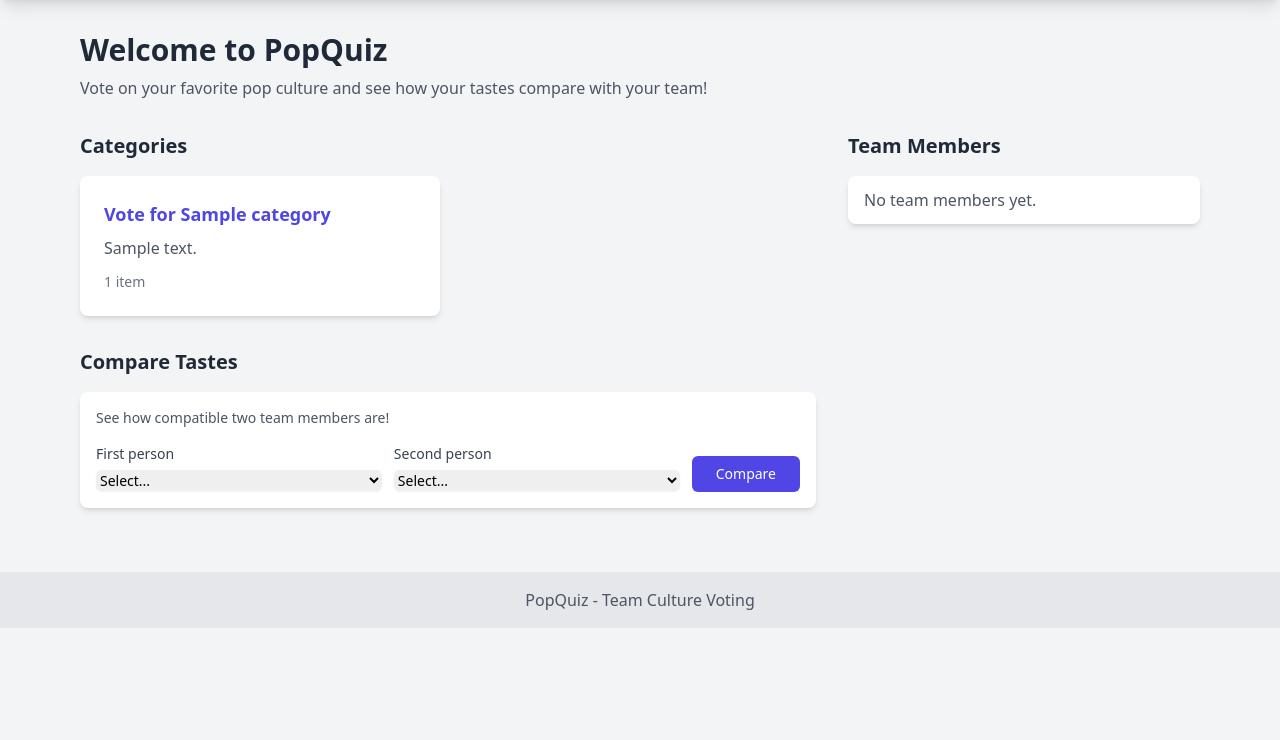
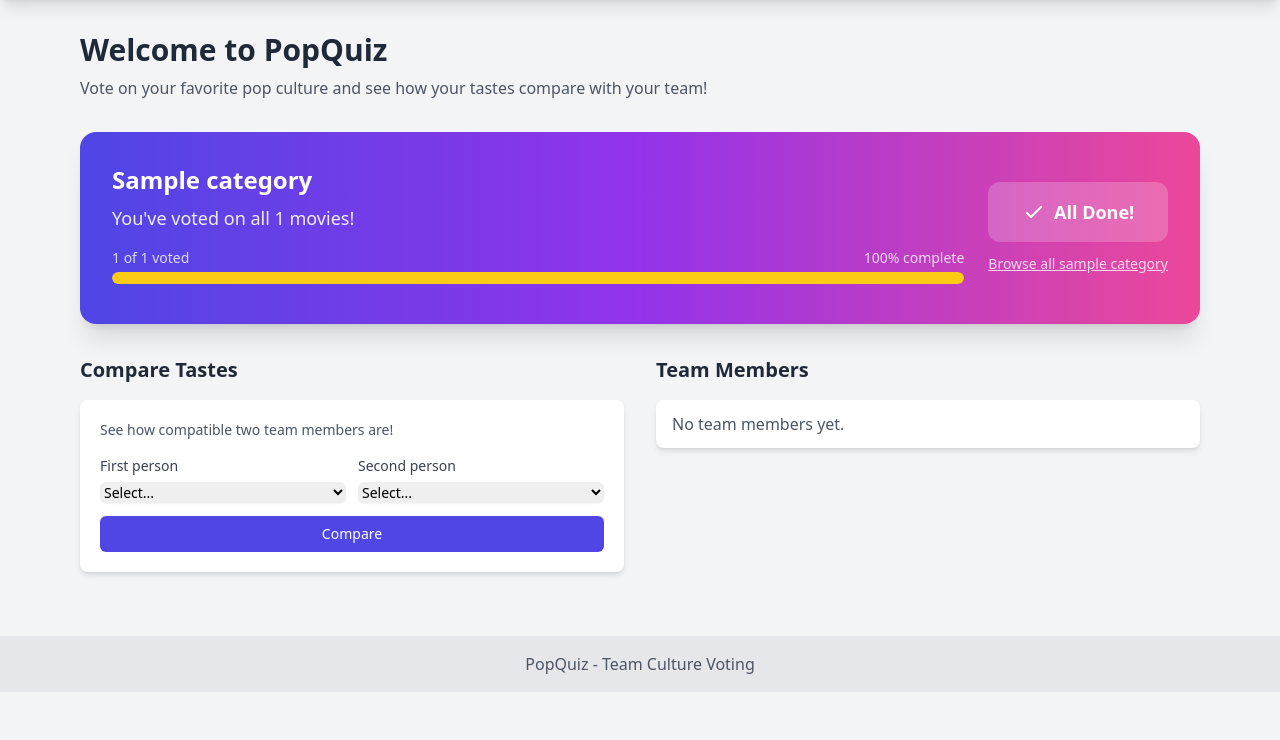
Before and after one commit to chnm/popquiz, a Django app: page / in a window 1280 px wide. Shown: the part 60-800 px from the top of the page. Run offline with Django 5.2, Linux system fonts and the light colour scheme; a user stored in the database is signed in; tables that the repository leaves empty hold one stand-in row (values such as "Sample post"); some libraries are stand-ins or nearby versions.

Commit message:
Redesign home page with prominent voting call-to-action
- Large gradient banner with "Start Voting" button as primary CTA
- Shows remaining movies count and progress bar for logged-in users
- Reorganized layout: voting banner at top, Compare Tastes and
  Team Members side-by-side below
- Progress percentage shows how many movies user has completed

Co-Authored-By: Claude Opus 4.5 <noreply@anthropic.com>

```diff
--- a/catalog/templates/catalog/home.html
+++ b/catalog/templates/catalog/home.html
@@ -8,35 +8,98 @@
     <p class="text-gray-600">Vote on your favorite pop culture and see how your tastes compare with your team!</p>
 </div>
 
-<div class="grid grid-cols-1 lg:grid-cols-3 gap-8">
-    <div class="lg:col-span-2 space-y-8">
-        <div>
-            <h2 class="text-xl font-semibold text-gray-800 mb-4">Categories</h2>
-            {% if categories %}
-                <div class="grid grid-cols-1 md:grid-cols-2 gap-4">
-                    {% for category in categories %}
-                        <a href="{% url 'category_detail' category.slug %}" class="block bg-white rounded-lg shadow-md p-6 hover:shadow-lg transition duration-200">
-                            <h3 class="text-lg font-semibold text-indigo-600 mb-2">Vote for {{ category.name }}</h3>
-                            {% if category.description %}
-                                <p class="text-gray-600 mb-3">{{ category.description }}</p>
+<!-- Main Voting Section -->
+{% if user.is_authenticated %}
+<div class="mb-8">
+    {% for cat_data in categories_with_progress %}
+    <div class="bg-gradient-to-r from-indigo-600 via-purple-600 to-pink-500 rounded-2xl shadow-xl p-8 text-white">
+        <div class="flex flex-col md:flex-row md:items-center md:justify-between gap-6">
+            <div class="flex-grow">
+                <h2 class="text-2xl font-bold mb-2">{{ cat_data.category.name }}</h2>
+                {% if cat_data.remaining > 0 %}
+                <p class="text-white/90 text-lg mb-4">
+                    You have <span class="font-bold text-yellow-300">{{ cat_data.remaining }} movie{{ cat_data.remaining|pluralize }}</span> left to vote on!
+                </p>
+                {% else %}
+                <p class="text-white/90 text-lg mb-4">
+                    You've voted on all {{ cat_data.total }} movies!
+                </p>
                 {% endif %}
-                            <p class="text-sm text-gray-500">{{ category.item_count }} item{{ category.item_count|pluralize }}</p>
+
+                <!-- Progress Bar -->
+                <div class="mb-2">
+                    <div class="flex justify-between text-sm text-white/80 mb-1">
+                        <span>{{ cat_data.voted }} of {{ cat_data.total }} voted</span>
+                        <span>{{ cat_data.progress_percent }}% complete</span>
+                    </div>
+                    <div class="h-3 bg-white/20 rounded-full overflow-hidden">
+                        <div class="h-full bg-yellow-400 rounded-full transition-all duration-500" style="width: {{ cat_data.progress_percent }}%"></div>
+                    </div>
+                </div>
+            </div>
+
+            <div class="flex flex-col gap-3">
+                {% if cat_data.remaining > 0 %}
+                <a href="{% url 'swipe_vote' cat_data.category.slug %}" class="inline-flex items-center justify-center bg-white text-indigo-600 px-8 py-4 rounded-xl font-bold text-lg hover:bg-yellow-300 hover:text-indigo-700 transition duration-200 shadow-lg">
+                    <svg class="w-6 h-6 mr-2" fill="none" stroke="currentColor" viewBox="0 0 24 24">
+                        <path stroke-linecap="round" stroke-linejoin="round" stroke-width="2" d="M14.752 11.168l-3.197-2.132A1 1 0 0010 9.87v4.263a1 1 0 001.555.832l3.197-2.132a1 1 0 000-1.664z"/>
+                        <path stroke-linecap="round" stroke-linejoin="round" stroke-width="2" d="M21 12a9 9 0 11-18 0 9 9 0 0118 0z"/>
+                    </svg>
+                    Start Voting
                 </a>
+                {% else %}
+                <a href="{% url 'category_detail' cat_data.category.slug %}" class="inline-flex items-center justify-center bg-white/20 text-white px-8 py-4 rounded-xl font-bold text-lg hover:bg-white/30 transition duration-200">
+                    <svg class="w-6 h-6 mr-2" fill="none" stroke="currentColor" viewBox="0 0 24 24">
+                        <path stroke-linecap="round" stroke-linejoin="round" stroke-width="2" d="M5 13l4 4L19 7"/>
+                    </svg>
+                    All Done!
+                </a>
+                {% endif %}
+                <a href="{% url 'category_detail' cat_data.category.slug %}" class="text-center text-white/80 hover:text-white text-sm underline">
+                    Browse all {{ cat_data.category.name|lower }}
+                </a>
+            </div>
+        </div>
+    </div>
+    {% empty %}
+    <div class="bg-white rounded-lg shadow-md p-6 text-center text-gray-600">
+        <p>No categories yet. Ask an admin to create some!</p>
+    </div>
     {% endfor %}
 </div>
 {% else %}
+<!-- Not logged in -->
+<div class="mb-8">
+    {% for category in categories %}
+    <div class="bg-gradient-to-r from-indigo-600 via-purple-600 to-pink-500 rounded-2xl shadow-xl p-8 text-white">
+        <div class="flex flex-col md:flex-row md:items-center md:justify-between gap-6">
+            <div>
+                <h2 class="text-2xl font-bold mb-2">{{ category.name }}</h2>
+                <p class="text-white/90 text-lg">{{ category.item_count }} movie{{ category.item_count|pluralize }} to vote on</p>
+            </div>
+            <a href="{% url 'login' %}" class="inline-flex items-center justify-center bg-white text-indigo-600 px-8 py-4 rounded-xl font-bold text-lg hover:bg-yellow-300 hover:text-indigo-700 transition duration-200 shadow-lg">
+                Log in to Vote
+            </a>
+        </div>
+    </div>
+    {% empty %}
     <div class="bg-white rounded-lg shadow-md p-6 text-center text-gray-600">
         <p>No categories yet. Ask an admin to create some!</p>
     </div>
+    {% endfor %}
+</div>
 {% endif %}
-        </div>
 
+<!-- Two Column Layout for Compare & Team -->
+<div class="grid grid-cols-1 lg:grid-cols-2 gap-8">
+    <!-- Compare Tastes -->
     <div>
         <h2 class="text-xl font-semibold text-gray-800 mb-4">Compare Tastes</h2>
-            <div class="bg-white rounded-lg shadow-md p-4">
+        <div class="bg-white rounded-lg shadow-md p-5">
             <p class="text-gray-600 text-sm mb-4">See how compatible two team members are!</p>
-                <form id="compare-form" class="flex flex-wrap items-end gap-3">
-                    <div class="flex-1 min-w-[150px]">
+            <form id="compare-form" class="space-y-3">
+                <div class="grid grid-cols-2 gap-3">
+                    <div>
                         <label for="user1" class="block text-sm font-medium text-gray-700 mb-1">First person</label>
                         <select id="user1" class="w-full rounded-md border-gray-300 shadow-sm focus:border-indigo-500 focus:ring-indigo-500 text-sm">
                             <option value="">Select...</option>
@@ -45,7 +108,7 @@
                             {% endfor %}
                         </select>
                     </div>
-                    <div class="flex-1 min-w-[150px]">
+                    <div>
                         <label for="user2" class="block text-sm font-medium text-gray-700 mb-1">Second person</label>
                         <select id="user2" class="w-full rounded-md border-gray-300 shadow-sm focus:border-indigo-500 focus:ring-indigo-500 text-sm">
                             <option value="">Select...</option>
@@ -54,7 +117,8 @@
                             {% endfor %}
                         </select>
                     </div>
-                    <button type="submit" class="bg-indigo-600 text-white py-2 px-6 rounded-md hover:bg-indigo-700 transition duration-200 text-sm font-medium">
+                </div>
+                <button type="submit" class="w-full bg-indigo-600 text-white py-2 px-4 rounded-md hover:bg-indigo-700 transition duration-200 text-sm font-medium">
                     Compare
                 </button>
             </form>
@@ -74,8 +138,8 @@
             </script>
         </div>
     </div>
-    </div>
 
+    <!-- Team Members -->
     <div>
         <h2 class="text-xl font-semibold text-gray-800 mb-4">Team Members</h2>
         <div class="bg-white rounded-lg shadow-md divide-y divide-gray-100">
--- a/catalog/views.py
+++ b/catalog/views.py
@@ -24,6 +24,27 @@ class HomeView(ListView):
     def get_context_data(self, **kwargs):
         context = super().get_context_data(**kwargs)
         context['users'] = User.objects.filter(is_staff=False).order_by('last_name', 'first_name')
+
+        # Get voting progress for logged-in user
+        if self.request.user.is_authenticated:
+            categories_with_progress = []
+            for category in context['categories']:
+                total_items = category.item_count
+                voted_count = Vote.objects.filter(
+                    user=self.request.user,
+                    item__category=category
+                ).exclude(choice=Vote.Choice.NO_ANSWER).count()
+                remaining = total_items - voted_count
+                progress_percent = round((voted_count / total_items) * 100) if total_items > 0 else 0
+                categories_with_progress.append({
+                    'category': category,
+                    'total': total_items,
+                    'voted': voted_count,
+                    'remaining': remaining,
+                    'progress_percent': progress_percent,
+                })
+            context['categories_with_progress'] = categories_with_progress
+
         return context
 
 
```
Lines whose indentation alone changed are shown as unchanged.
